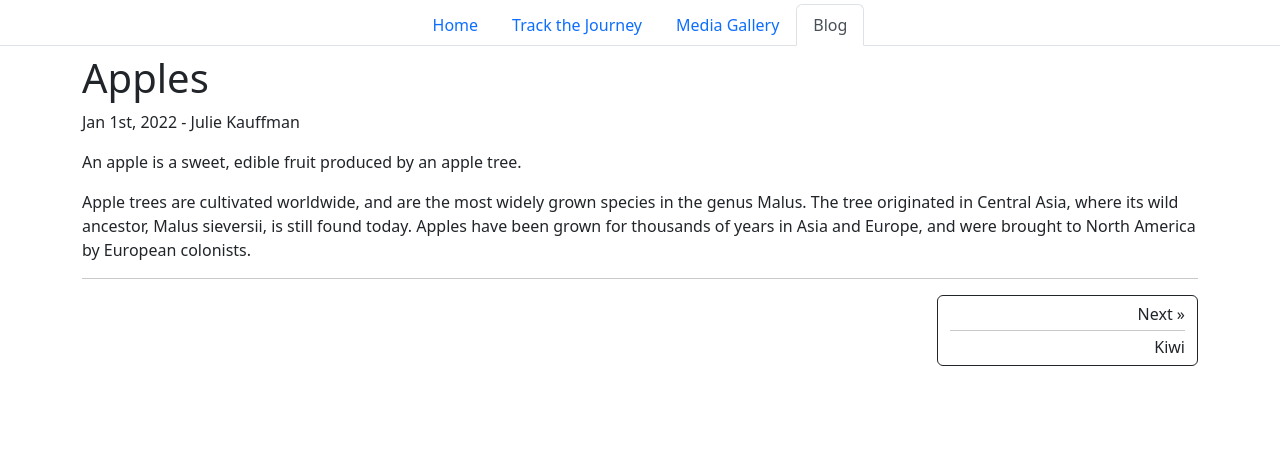
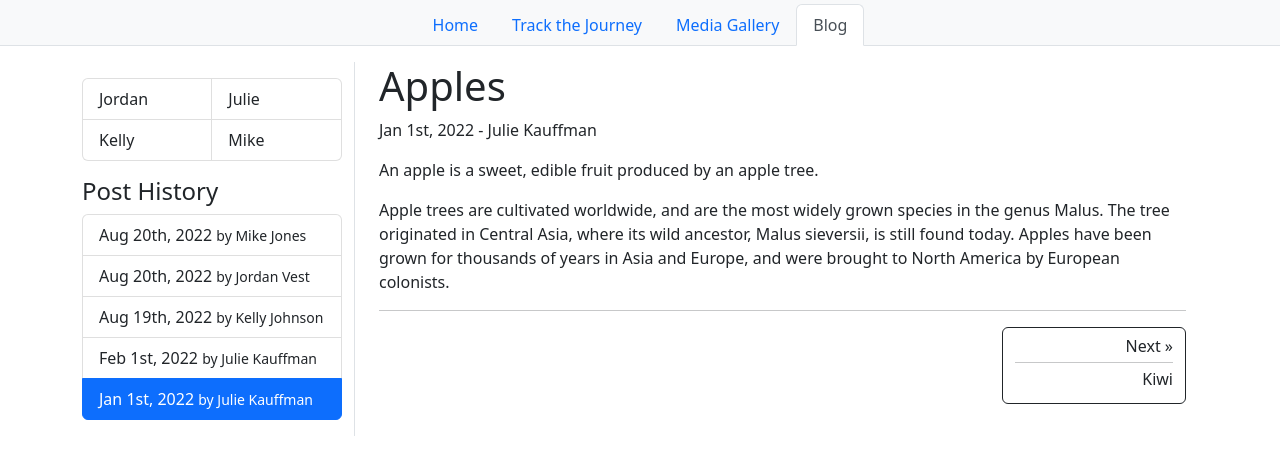
Before and after one commit to mdeanjones/bike-across-america, a Jekyll site: the page built from site/blog/julie/_posts/2022-01-01-apples.md, in a window 1280 px wide. Shown: the top 475 px of the page. Built offline with Jekyll 4.4.1, drawn with Linux system fonts in a browser that asks for light colours.

Commit message:
the blog rises

```diff
--- a/_config.yml
+++ b/_config.yml
@@ -22,25 +22,21 @@ defaults:
   -
     scope:
       path: "blog/jordan"
-      type: posts
     values:
       author: Jordan Vest
   -
     scope:
       path: "blog/julie"
-      type: posts
     values:
       author: Julie Kauffman
   -
     scope:
       path: "blog/kelly"
-      type: posts
     values:
       author: Kelly Johnson
   -
     scope:
       path: "blog/mike"
-      type: posts
     values:
       author: Mike Jones
 
--- /dev/null
+++ b/site/_includes/blog-sidebar.html
@@ -0,0 +1,42 @@
+{% assign jordanUrl = '/blog/jordan/' %}
+{% assign julieUrl  = '/blog/julie/' %}
+{% assign kellyUrl  = '/blog/kelly/' %}
+{% assign mikeUrl   = '/blog/mike/' %}
+
+<div class="list-group-stack mb-3">
+  <div class="list-group list-group-horizontal flex-fill">
+    <a href="{{ jordanUrl }}" class="list-group-item list-group-item-action{% if page.url == jordanUrl %} active{% endif %}">
+      Jordan
+    </a>
+
+    <a href="{{ julieUrl }}" class="list-group-item list-group-item-action{% if page.url == julieUrl %} active{% endif %}">
+      Julie
+    </a>
+  </div>
+
+  <div class="list-group list-group-horizontal flex-fill">
+    <a href="{{ kellyUrl }}" class="list-group-item list-group-item-action{% if page.url == kellyUrl %} active{% endif %}">
+      Kelly
+    </a>
+
+    <a href="{{ mikeUrl }}" class="list-group-item list-group-item-action{% if page.url == mikeUrl %} active{% endif %}">
+      Mike
+    </a>
+  </div>
+</div>
+
+<h4 class="fw-lighter">Post History</h4>
+
+<div class="list-group">
+  {% for post in site.posts %}
+  {% assign activeClass = nil %}
+
+  {% if page.url == post.url %}
+  {% assign activeClass = " active" %}
+  {% endif %}
+
+  <a href="{{ post.url }}" class="list-group-item list-group-item-action{{ activeClass }}">
+    {{ post.date | date_to_string: "ordinal", "US" }} <small>by {{ post.author }}</small>
+  </a>
+  {% endfor %}
+</div>
--- a/site/_includes/navigation-links.html
+++ b/site/_includes/navigation-links.html
@@ -24,7 +24,8 @@
   {% assign blogClass = ' active' %}
 {% endif %}
 
-<nav class="pt-1 mb-2">
+<div class="sticky-top" style="top: -1px">
+  <nav class="pt-1 bg-light">
     <ul class="nav nav-tabs justify-content-center">
       <li class="nav-item">
         <a href="{{ homeUrl }}" class="nav-link {{ homeClass }}" {% if homeClass %} aria-active="page"{% endif %}>
@@ -51,3 +52,26 @@
       </li>
     </ul>
   </nav>
+
+  <div class="py-2 bg-white"></div>
+</div>
+
+<script>
+  const el = document.querySelector(".sticky-top")
+
+  const observer = new IntersectionObserver(
+    ([e]) => {
+      e.target
+        .classList
+        .toggle("is-pinned", e.intersectionRatio < 1);
+
+      e.target
+        .querySelector('.bg-white')
+        .classList
+        .toggle('shadow', e.intersectionRatio < 1);
+    },
+    { threshold: [1] }
+  );
+
+  observer.observe(el);
+</script>
--- /dev/null
+++ b/site/_layouts/blog.html
@@ -0,0 +1,47 @@
+---
+layout: default
+---
+
+{% include navigation-links.html %}
+
+<script
+    src="https://cdn.jsdelivr.net/npm/bootstrap@5.0.2/dist/js/bootstrap.bundle.min.js"
+    integrity="sha384-MrcW6ZMFYlzcLA8Nl+NtUVF0sA7MsXsP1UyJoMp4YLEuNSfAP+JcXn/tWtIaxVXM"
+    crossorigin="anonymous"
+></script>
+
+<button
+    class="btn zen position-fixed start-0 top-0 mt-1 d-inline d-xl-none"
+    data-bs-toggle="offcanvas"
+    data-bs-target="#flyout-menu"
+    aria-controls="flyout-menu"
+>Menu</button>
+
+<div
+    class="offcanvas offcanvas-start"
+    style="z-index: 10600000;"
+    tabindex="-1"
+    id="flyout-menu"
+    aria-labelledby="offcanvas-title"
+>
+  <div class="offcanvas-header">
+    <h4 class="offcanvas-title" id="offcanvas-title">The Blog</h4>
+    <button type="button" class="btn-close text-reset" data-bs-dismiss="offcanvas" aria-label="Close"></button>
+  </div>
+
+  <div class="offcanvas-body">
+    {% include blog-sidebar.html %}
+  </div>
+</div>
+
+<div class="container">
+  <div class="row">
+    <div class="d-none d-xl-block col-sm-3 py-3 border-end">
+      {% include blog-sidebar.html %}
+    </div>
+
+    <div class="col-xl-9">
+      {{ content }}
+    </div>
+  </div>
+</div>
--- a/site/_layouts/post.html
+++ b/site/_layouts/post.html
@@ -24,7 +22,7 @@ layout: default
         <a class="btn btn-outline-dark btn-block text-start" href="{{ page.previous.url }}">
           &laquo; Previous
           <hr class="my-1" />
-          <span class="text-nowrap">{{ page.previous.title }}</span>
+          <span class="text-truncate d-inline-block">{{ page.previous.title }}</span>
         </a>
       {% endif %}
     </div>
@@ -34,7 +32,7 @@ layout: default
         <a class="btn btn-outline-dark btn-block text-end" href="{{ page.next.url }}">
           Next &raquo;
           <hr class="my-1" />
-          <span class="text-nowrap">{{ page.next.title }}</span>
+          <span class="text-truncate d-inline-block">{{ page.next.title }}</span>
         </a>
       {% endif %}
     </div>
--- /dev/null
+++ b/site/_sass/_lists.scss
@@ -0,0 +1,22 @@
+.list-group-stack {
+  > .list-group:not(:last-child) {
+    border-bottom-left-radius: 0;
+    border-bottom-right-radius: 0;
+
+    > .list-group-item, > .list-group-item-action {
+      border-bottom-left-radius: 0;
+      border-bottom-right-radius: 0;
+    }
+  }
+
+  > .list-group:not(:first-child) {
+    border-top-left-radius: 0;
+    border-top-right-radius: 0;
+
+    > .list-group-item, > .list-group-item-action {
+      border-top: none;
+      border-top-left-radius: 0;
+      border-top-right-radius: 0;
+    }
+  }
+}
--- a/site/assets/css/main.scss
+++ b/site/assets/css/main.scss
@@ -9,3 +9,5 @@
 @import "sidescroller";
 @import "gallery";
 @import "blog";
+@import "lists";
+@import "tables";
```
Also changed, not shown: other parts of site/_layouts/post.html (+1 -3 lines), site/_data/writing-quotes.yml (added, +144 -0 lines), site/_layouts/author.html (added, +64 -0 lines), site/blog/index.html (+29 -17 lines), site/blog/jordan/index.md (+14 -0 lines), site/blog/julie/index.md (+17 -0 lines), site/blog/kelly/index.md (+14 -0 lines), site/blog/mike/index.md (+14 -0 lines), site/_sass/_tables.scss (added). Lines whose indentation alone changed are shown as unchanged.
